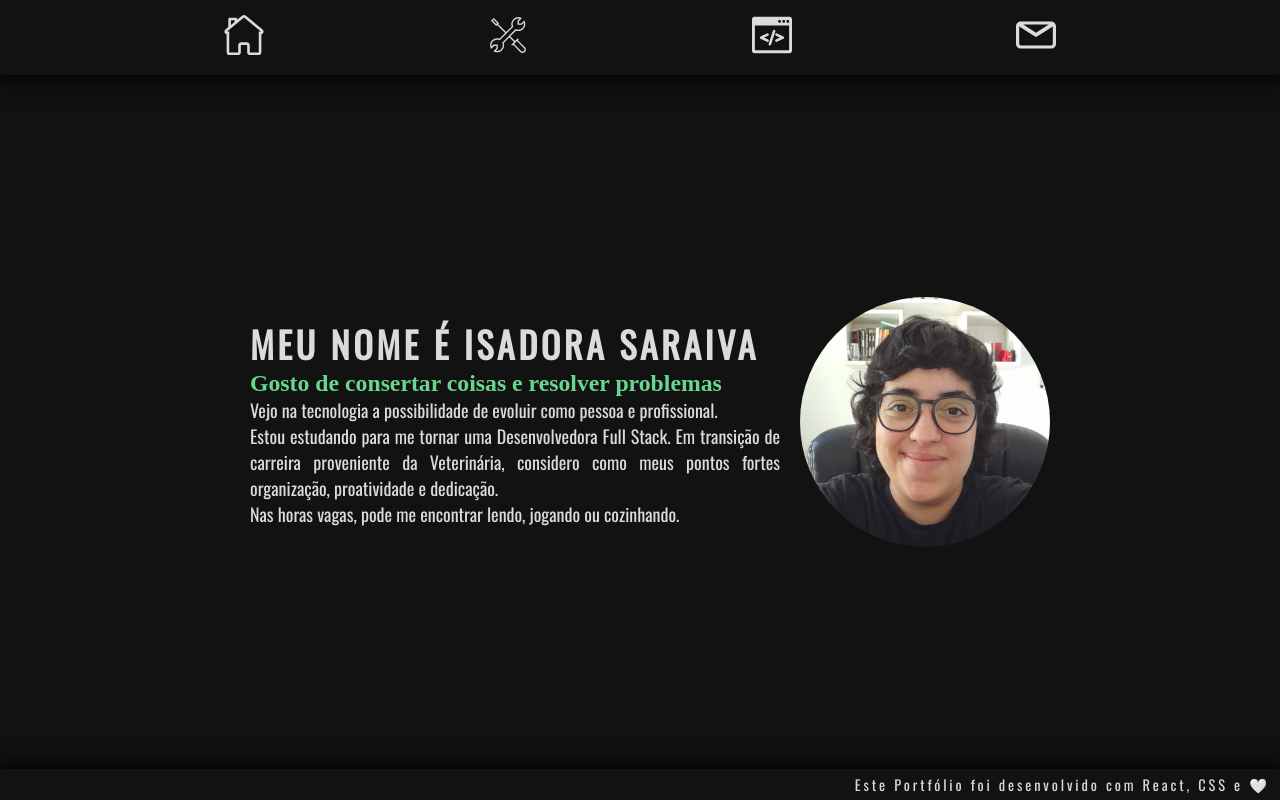
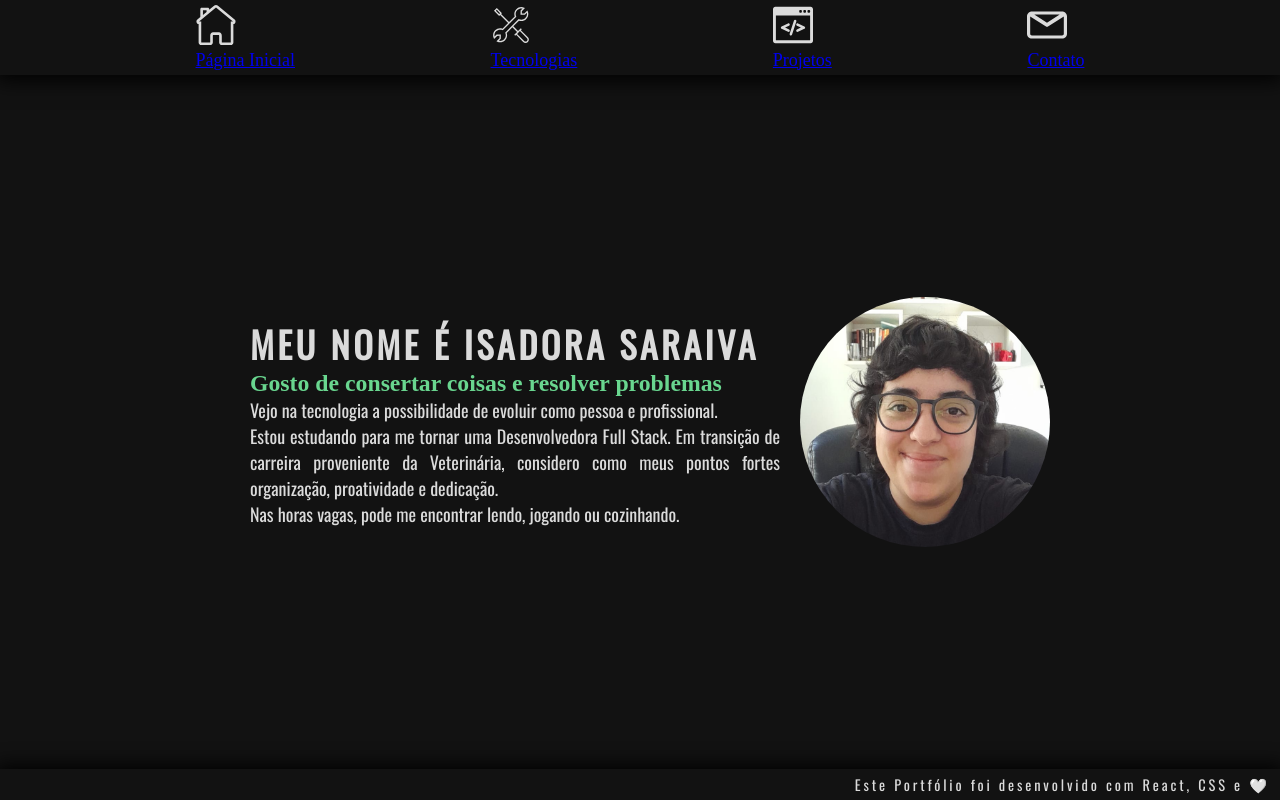
Before and after one commit to saraivais/saraivais.github.io, a React (Create React App) app: page / in a window 1280 px wide. Built offline with nearby package versions, Linux system fonts and the light colour scheme; a web font is replaced by a local one.

Commit message:
feat [Header]: adds classNames and title~

```diff
--- a/src/components/Header.jsx
+++ b/src/components/Header.jsx
@@ -9,36 +9,40 @@ function Header() {
   return (
     <header className="header-container">
 
-      <Link to="/">
+      <Link to="/" className="header-link">
         <img
           src={home}
           alt="home-icon"
           className="header-icons"
         />
+        <p className="link-name">Página Inicial</p>
       </Link>
 
-      <Link to="/skills">
+      <Link to="/skills" className="header-link">
         <img
           src={skills}
           alt="skills-icon"
           className="header-icons"
         />
+        <p className="link-name">Tecnologias</p>
       </Link>
 
-      <Link to="/projects">
+      <Link to="/projects" className="header-link">
         <img
           src={code}
           alt="code-icon"
           className="header-icons"
         />
+        <p className="link-name">Projetos</p>
       </Link>
 
-      <Link to="/contact">
+      <Link to="/contact" className="header-link">
         <img
           src={email}
           alt="contact-icon"
           className="header-icons"
         />
+        <p className="link-name">Contato</p>
       </Link>
 
     </header>
```
